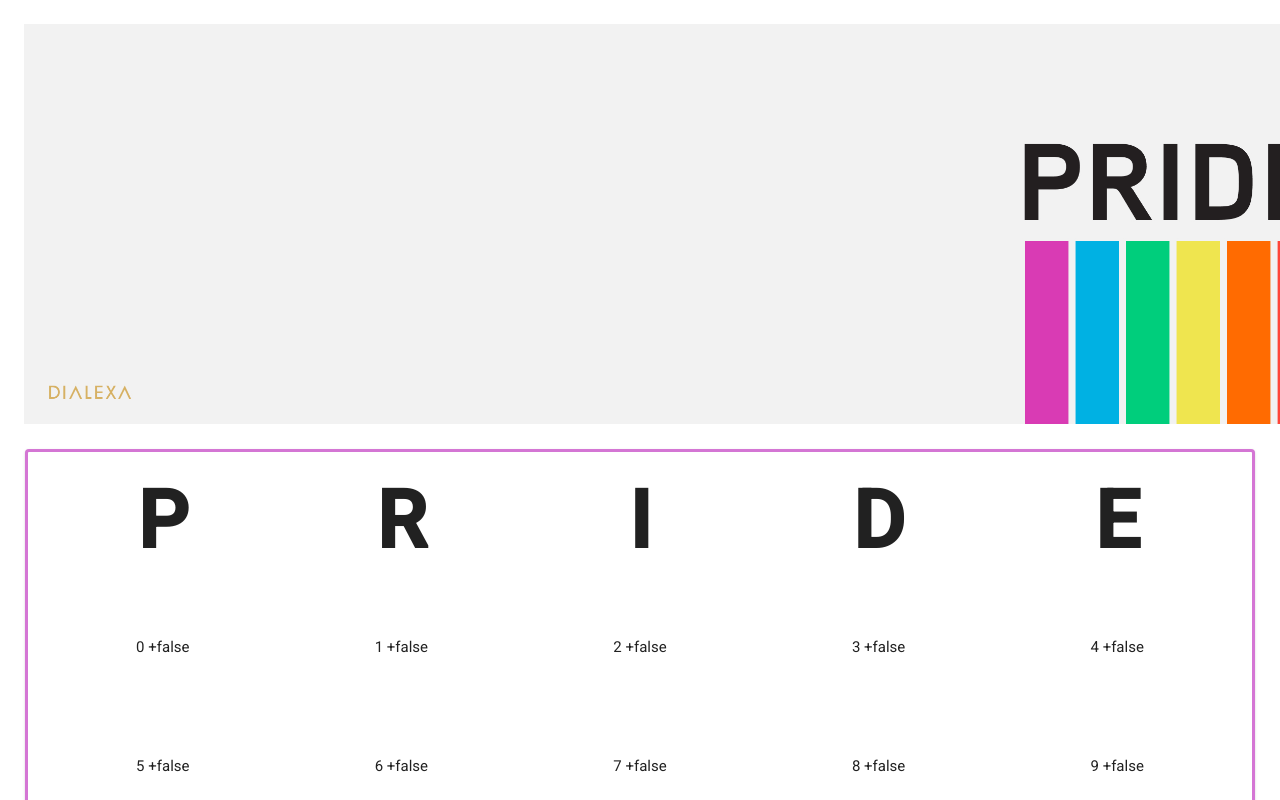
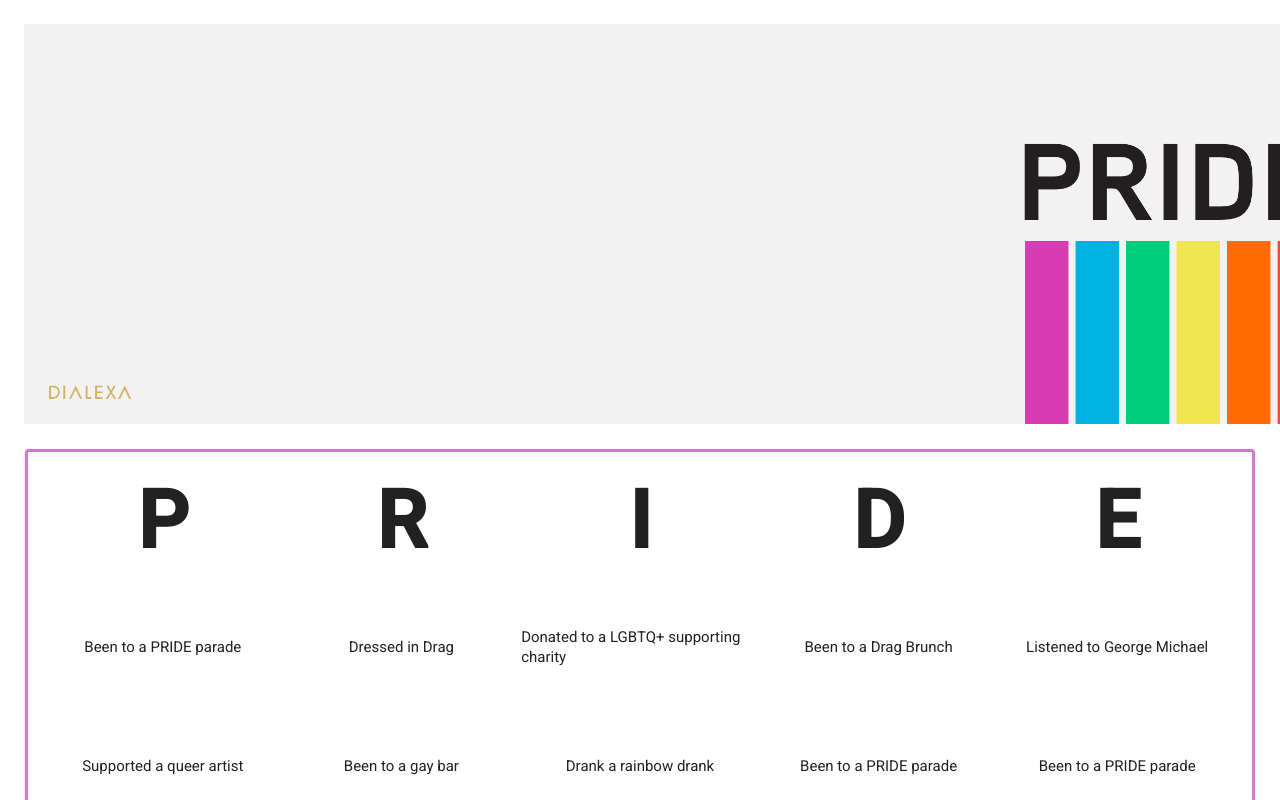
Before and after one commit to gracejansen227/pride_bingo, an Angular app: page / in a window 1280 px wide. Shown: the top 800 px of the page. Built offline with nearby package versions, Linux system fonts and the light colour scheme.

Commit message:
Added logic for winning combinations, toggle logic corrected

```diff
--- a/src/app/app.component.html
+++ b/src/app/app.component.html
@@ -10,11 +10,11 @@
       <mat-grid-tile class="pride_title" *ngFor="let y of prideTitle">
         <p>{{y}}</p></mat-grid-tile>
       <mat-grid-tile
-        *ngFor="let x of data"
+        *ngFor="let x of data; index as i"
         class="card_container_card"
-        (click) = "isBoxChecked=!isBoxChecked"
-        [ngClass]="isBoxChecked ? 'checked': ''"
-         >{{x}} +{{isBoxChecked}}</mat-grid-tile>
+        (click) = "checkBox(i)"
+        [ngClass]="isBoxChecked[i] ? 'checked': ''"
+         >{{x}}</mat-grid-tile>
     </mat-grid-list>
 </mat-card>
 </div>
--- a/src/app/app.component.scss
+++ b/src/app/app.component.scss
@@ -32,6 +32,7 @@ img {
 
 .card_container_card {
   font-size: 15px;
+  cursor: pointer;
 
   &:nth-child(5n +1){
     &:hover{
--- a/src/app/app.component.ts
+++ b/src/app/app.component.ts
@@ -1,25 +1,45 @@
 import { Component, OnInit } from '@angular/core';
-
+import { data } from '../data/data';
+import { winningPositions } from '../data/winningPositions';
 
 @Component({
   selector: 'app-root',
   templateUrl: './app.component.html',
-  styleUrls: ['./app.component.scss']
+  styleUrls: ['./app.component.scss'],
 })
 export class AppComponent implements OnInit {
-
   title = 'pride-bingo';
   data = [];
   prideTitle = [];
-  isBoxChecked = false;
+  isBoxChecked = [];
+  winningPositions = [];
 
   ngOnInit() {
-    this.data = Array.from(Array(25).keys());
-    this.prideTitle = ('PRIDE').split('');
+    this.data = data;
+    this.prideTitle = 'PRIDE'.split('');
+    this.winningPositions = winningPositions;
   }
 
-  // checkBox(){
-  //   // fix this to make a toggle
-  //   this.isBoxChecked = !this.isBoxChecked;
-  // }
+  checkBox(i) {
+    // fix this to make a toggle
+    this.isBoxChecked[i] = this.isBoxChecked[i] || false;
+    this.isBoxChecked[i] = !this.isBoxChecked[i];
+
+    const winning = this.checkIfWon(this.isBoxChecked);
+    console.log('winnininiggg', winning);
+
+    // do check if won function here
+  }
+
+  checkIfWon(arrayOfChecked) {
+    const winningGames = this.winningPositions.map((gameType) => {
+      const positions = gameType.positions;
+      return positions.every((position) => arrayOfChecked[position] === true);
+    });
+
+    if (winningGames.includes(true)) {
+      return true;
+    }
+    return false;
+  }
 }
--- a/src/data/data.ts
+++ b/src/data/data.ts
@@ -0,0 +1,27 @@
+export const data = [
+  "Been to a PRIDE parade",
+  "Dressed in Drag",
+  "Donated to a LGBTQ+ supporting charity",
+  "Been to a Drag Brunch",
+  "Listened to George Michael",
+  "Supported a queer artist",
+  "Been to a gay bar",
+  "Drank a rainbow drank",
+   "Been to a PRIDE parade",
+  "Been to a PRIDE parade",
+  "Been to a PRIDE parade",
+  "Dressed in Drag",
+  "FREE SPACE",
+  "Been to a lesbian bar",
+  "Been to a PRIDE parade",
+  "Been to a PRIDE parade",
+  "Been to a PRIDE parade",
+  "Been to a PRIDE parade",
+   "Been to a PRIDE parade",
+  "Been to a PRIDE parade",
+   "Been to a PRIDE parade",
+  "Been to a PRIDE parade",
+  "Been to a PRIDE parade",
+   "Been to a PRIDE parade",
+  "Been to a PRIDE parade"
+];
--- /dev/null
+++ b/src/data/winningPositions.ts
@@ -0,0 +1,11 @@
+const diagonal1 = {
+  name: 'Diagonal',
+  positions: [4, 8, 12, 16, 20],
+};
+
+const diagonal2 = {
+  name: 'Diagonal',
+  positions: [0, 6, 12, 18, 24],
+};
+
+export const winningPositions = [diagonal1, diagonal2];
```
